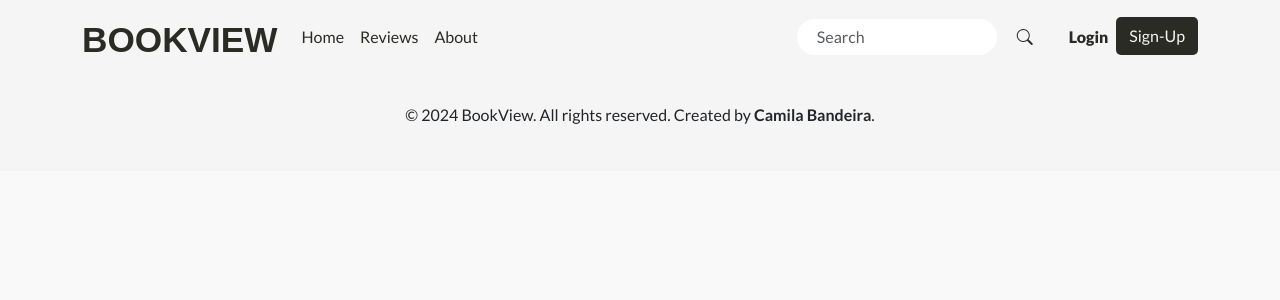
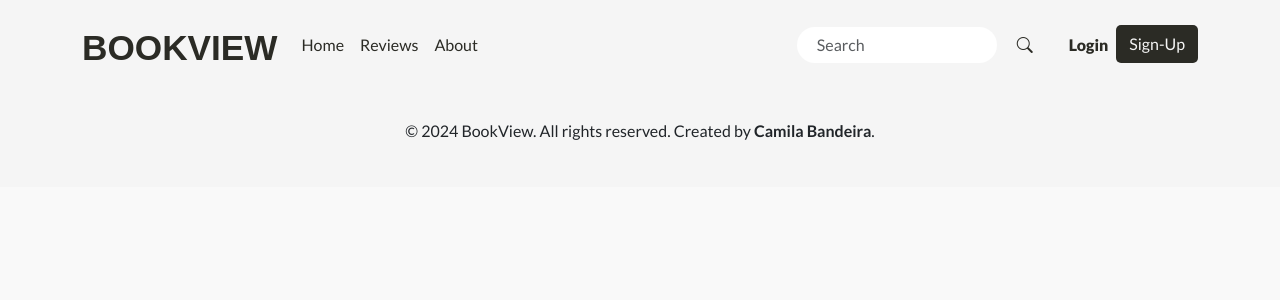
Before and after one commit to camilabandeira/BookView, a Django app: template templates/base.html in a window 1280 px wide. Shown: the top 300 px of the page. Run offline with Django 3.2, Linux system fonts and the light colour scheme; the template is opened without the code that fills it, so the values that code supplies are empty; some web fonts are replaced.

Commit message:
Refactor CSS: Remove padding from navigation bar

```diff
--- a/static/css/base.css
+++ b/static/css/base.css
@@ -49,6 +49,7 @@ body {
 
 .navbar {
     background-color: var(--color-neutral-gray);
+    padding: 1rem 0;
 }
 
 .navbar-title {
```
